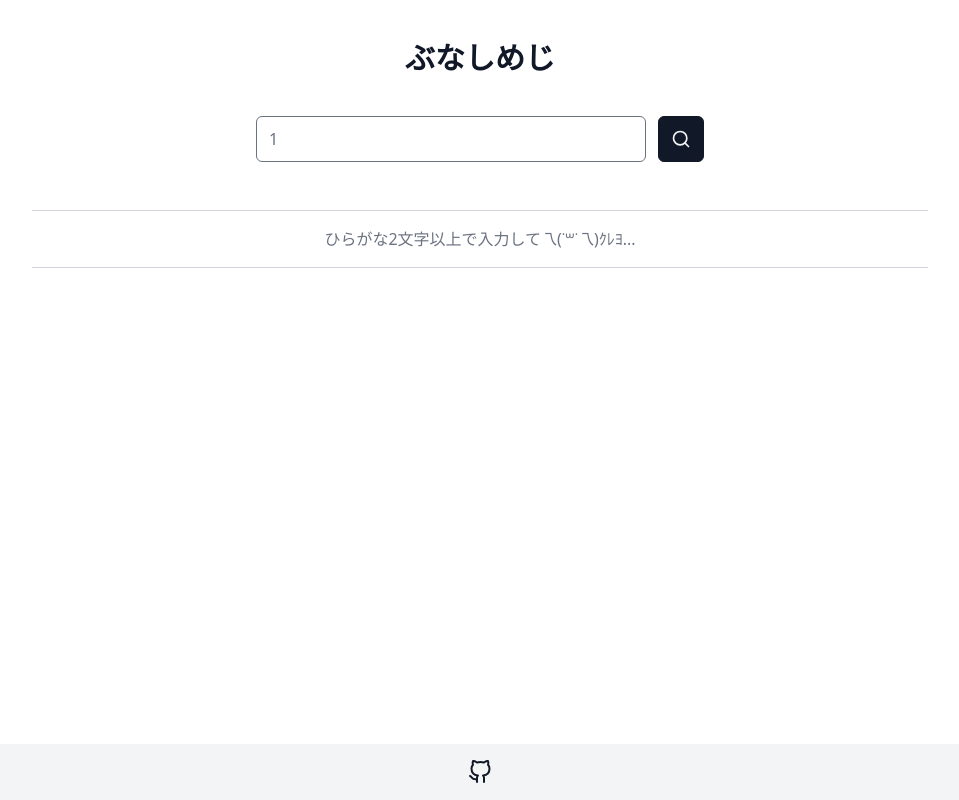
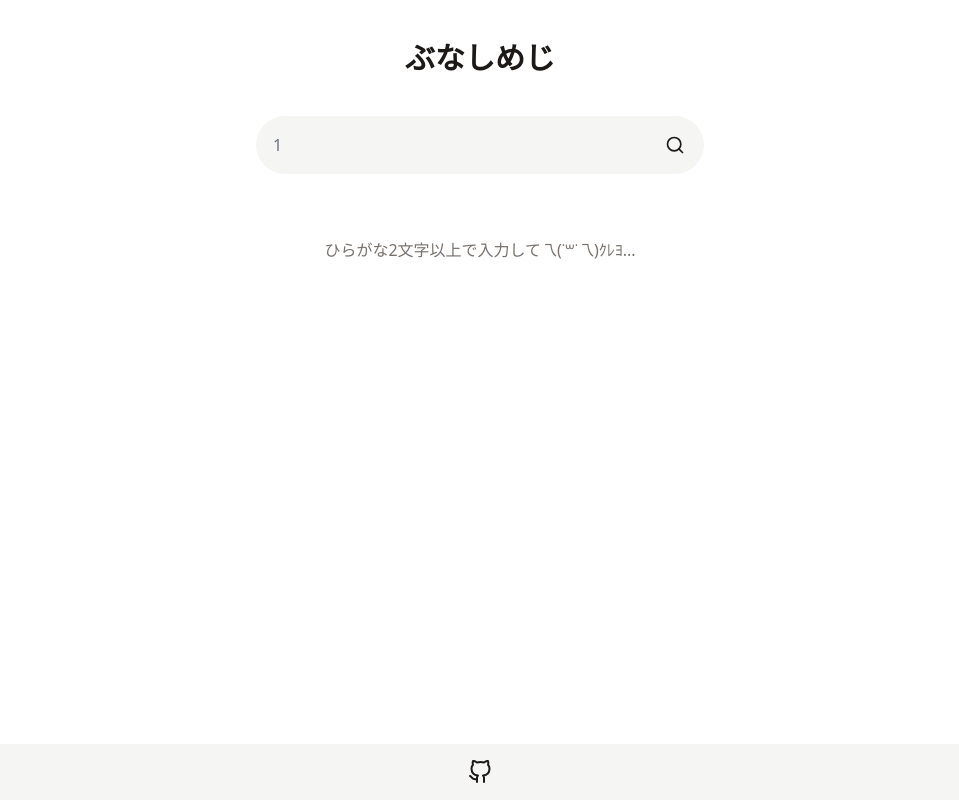
Before and after one commit to object1037/bnaSimeji, a Next.js app: page /1 in a window 1280 px wide. Shown: the whole page, without its empty margins (160-1119 px from the left). Built offline with nearby package versions, Linux system fonts and the light colour scheme.

Commit message:
update style

```diff
--- a/components/kaomojiBox.tsx
+++ b/components/kaomojiBox.tsx
@@ -10,31 +10,33 @@ export const KaomojiBox = ({
 
   const listStyle = [
     'truncate',
-    'px-3',
-    'py-4',
-    'w-full',
-    'md:w-1/2',
-    'lg:w-1/3',
-    'border-b',
-    'border-gray-300',
-    'dark:border-gray-600',
-    'cursor-pointer',
-    'transition'
+    'max-w-full',
+    'py-2',
+    'px-4',
+    'rounded-full',
+    'border',
+    copied ? 'border-emerald-400' : 'border-stone-200',
+    'hover:bg-stone-100',
+    copied ? 'border-emerald-500' : 'dark:border-stone-700',
+    'dark:hover:bg-stone-700',
+    'transition',
   ]
 
   const clickHandler = (text: string) => {
-    navigator.clipboard.writeText(text)
-      .then(() => {
-        setCopied(true)
-        setTimeout(() => {
-          setCopied(false)
-        }, 2500)
-      })
+    navigator.clipboard.writeText(text).then(() => {
+      setCopied(true)
+      setTimeout(() => {
+        setCopied(false)
+      }, 2500)
+    })
   }
 
   return (
-    <div className={clsx(listStyle, copied ? 'bg-emerald-100 dark:bg-emerald-900' : 'hover:bg-gray-100 dark:hover:bg-gray-800')} onClick={() => clickHandler(kaomoji.word)}>
-      {copied ? <span className='text-emerald-700 dark:text-emerald-300'>コピー完了！( *¯ ꒳¯*)ﾌﾌﾝ</span> : kaomoji.word}
-    </div>
+    <button
+      className={clsx(listStyle)}
+      onClick={() => clickHandler(kaomoji.word)}
+    >
+      {kaomoji.word}
+    </button>
   )
 }
--- a/components/layout.tsx
+++ b/components/layout.tsx
@@ -23,12 +23,12 @@ export const Layout = ({
         <h1 className="text-center text-3xl font-bold my-10">ぶなしめじ</h1>
         {children}
       </main>
-    <footer className="mt-auto bg-gray-100 dark:bg-gray-800 flex justify-center">
+      <footer className="mt-auto bg-stone-100 dark:bg-stone-800 flex justify-center">
         <a
           href="https://github.com/object1037/bnaSimeji"
           target="_blank"
           rel="noopener noreferrer"
-        className="p-4 text-2xl hover:text-gray-400 dark:hover:text-gray-500 transition"
+          className="p-4 text-2xl hover:text-stone-400 dark:hover:text-stone-500 transition"
           aria-label="GitHubのリポジトリ"
         >
           <FiGithub />
--- a/components/searchForm.tsx
+++ b/components/searchForm.tsx
@@ -21,23 +21,20 @@ export const SearchForm = ({
     'justify-center',
     'space-x-3',
     'max-w-md',
-    'mx-auto'
+    'mx-auto',
+    'relative',
   ]
   const buttonStyle = [
-    'bg-gray-900',
-    'dark:bg-gray-100',
-    'text-gray-100',
-    'dark:text-gray-900',
-    'rounded-md',
-    'border',
-    'border-gray-900',
-    'dark:border-gray-100',
-    'p-3',
+    'absolute',
+    'aspect-square',
+    'text-center',
     'text-xl',
-    'hover:bg-transparent',
-    'hover:text-gray-900',
-    'dark:hover:text-gray-100',
-    'transition'
+    'rounded-full',
+    'hover:bg-stone-200',
+    'dark:hover:bg-stone-700',
+    'right-0',
+    'inset-y-0',
+    'transition',
   ]
 
   return (
@@ -47,11 +44,13 @@ export const SearchForm = ({
         type="text"
         value={inputValue}
         onChange={(e) => setInputValue(e.target.value)}
-        placeholder={pron ? pron : "もち"}
-        className="rounded-md flex-grow dark:bg-gray-800"
+        placeholder={pron ? pron : 'もち'}
+        className="p-4 rounded-full bg-stone-100 border-transparent focus:border-stone-200 dark:focus:border-stone-700 focus:ring-0 flex-grow dark:bg-stone-800"
       />
       <button type="submit" className={clsx(buttonStyle)} aria-label="検索">
-        <FiSearch />
+        <span className="flex justify-center">
+          <FiSearch />
+        </span>
       </button>
     </form>
   )
--- a/components/searchResult.tsx
+++ b/components/searchResult.tsx
@@ -10,31 +10,14 @@ export const SearchResult = ({
   message: string | null
  }) => {
   const { isFallback } = useRouter()
-  const resultsWrapperStyle = [
-    'border-t',
-    'border-gray-300',
-    'dark:border-gray-600',
-    'my-12',
-    'flex',
-    'max-w-xl',
-    'md:max-w-3xl',
-    'lg:max-w-4xl',
-    'mx-auto',
-  ]
-  const listWrapperStyle = [
-    'w-full',
-    'flex',
-    'flex-wrap'
-  ]
+  const resultsWrapperStyle = ['my-12', 'max-w-4xl', 'mx-auto']
+  const listWrapperStyle = ['w-full', 'flex', 'flex-wrap', 'gap-4']
   const infoStyle = [
     'py-4',
     'text-center',
-    'border-b',
-    'border-gray-300',
-    'dark:border-gray-600',
-    'text-gray-500',
-    'dark:text-gray-400',
-    'w-full'
+    'text-stone-500',
+    'dark:text-stone-400',
+    'w-full',
   ]
 
   if (isFallback) {
--- a/pages/_document.tsx
+++ b/pages/_document.tsx
@@ -8,7 +8,10 @@ class MyDocument extends Document {
 
   render() {
     return (
-      <Html lang="ja" className="h-full flex flex-col text-gray-900 dark:text-gray-100 bg-white dark:bg-gray-900">
+      <Html
+        lang="ja"
+        className="h-full flex flex-col text-stone-900 dark:text-stone-100 bg-white dark:bg-stone-900"
+      >
         <Head />
         <body className="h-full">
           <Main />
```
Lines whose indentation alone changed are shown as unchanged.
